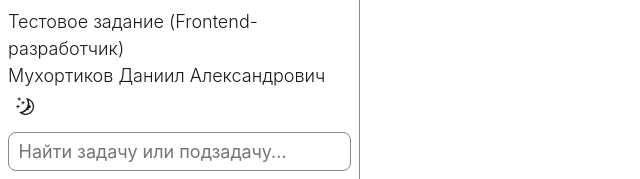
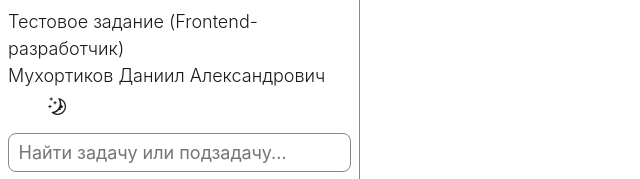
Before and after one commit to DanRaySS/TestingTaskTree, a React (Vite) app: page /tasks in a window 1280 px wide. Shown: the top 179 px of the page, without its empty margins (0-640 px from the left). Built offline with nearby package versions, Linux system fonts and the light colour scheme.

Commit message:
fix sizes

```diff
--- a/src/shared/consts/enum.ts
+++ b/src/shared/consts/enum.ts
@@ -1,5 +1,5 @@
 export enum EButtonSize {
   SMALL = 'small',
-  MEDIUM = 'meduim',
+  MEDIUM = 'medium',
   LARGE = 'large'
 }
--- a/src/shared/ui/button-icon/ButtonIcon.tsx
+++ b/src/shared/ui/button-icon/ButtonIcon.tsx
@@ -16,7 +16,7 @@ interface IButtonIconProps extends React.ButtonHTMLAttributes<HTMLButtonElement>
 export const ButtonIcon = (props: IButtonIconProps) => {
   const {
     className,
-    size = EButtonSize.MEDIUM,
+    size = EButtonSize.SMALL,
     children,
     style,
     onClick,
```
